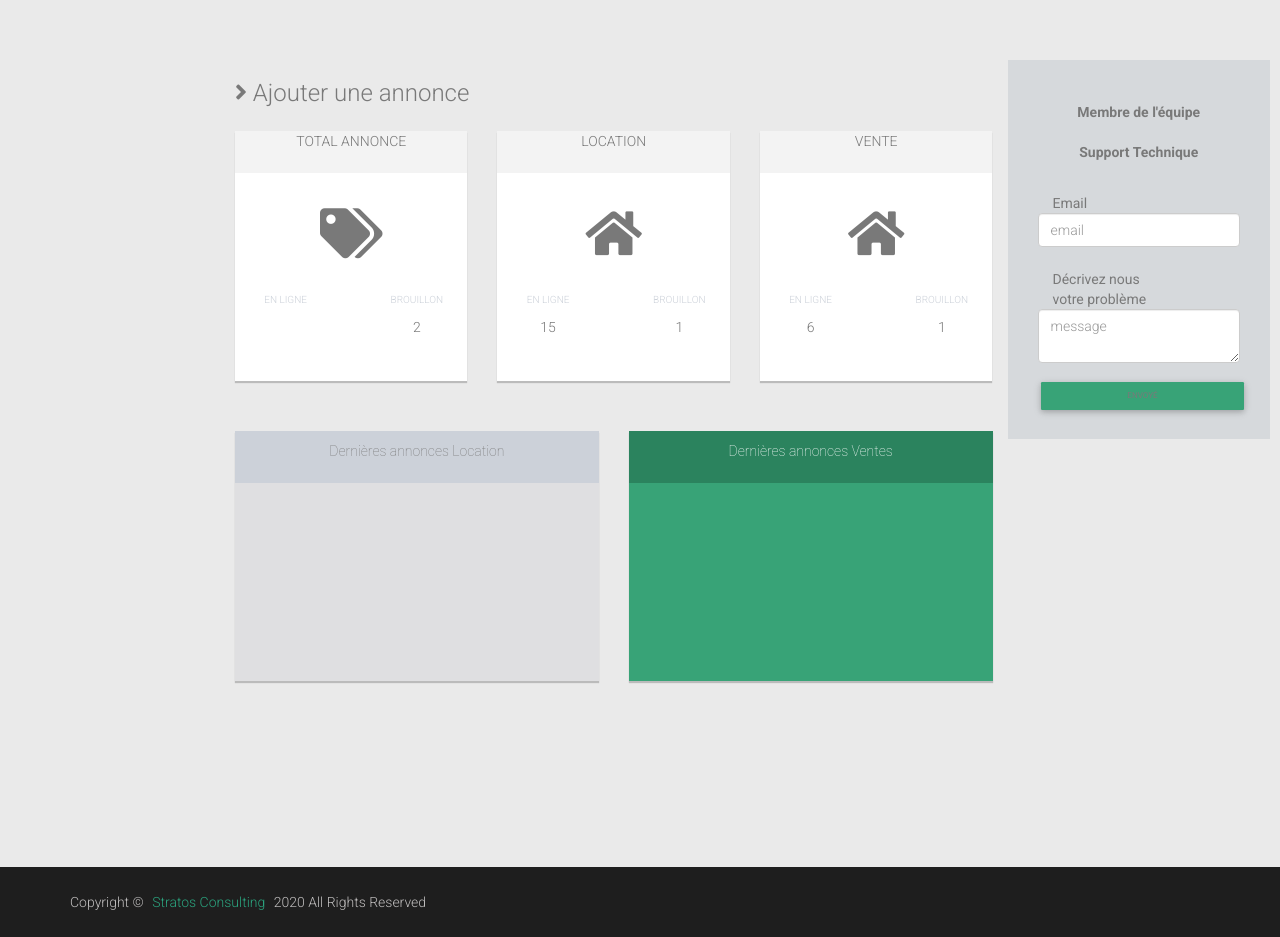
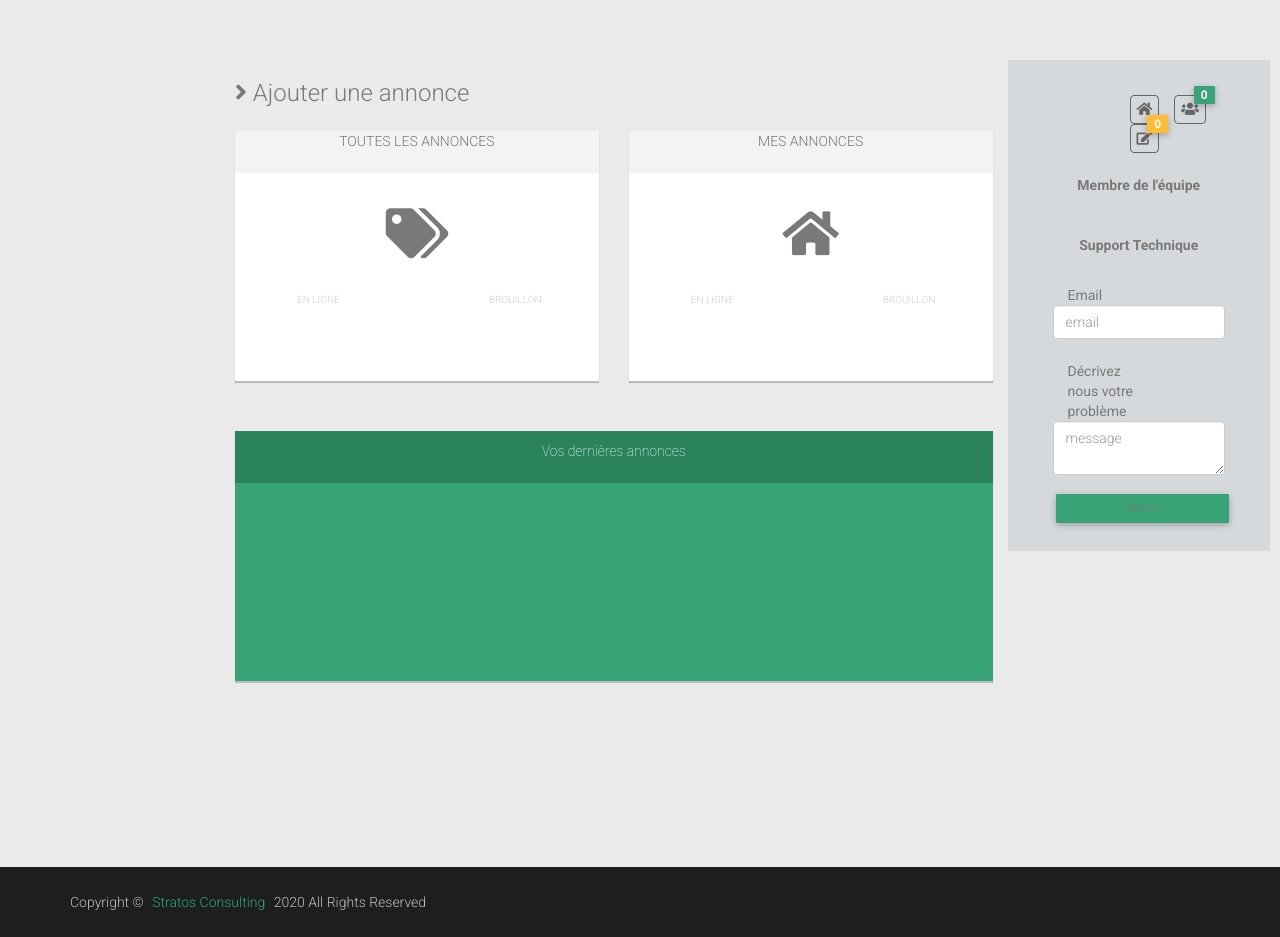
Before and after one commit to LeaLeroy23/Projet5, a PHP site: template templates/dashboard.php in a window 1280 px wide. Shown: the part 163-1100 px from the top of the page. Run offline with PHP 8.4, Linux system fonts and the light colour scheme; the template is opened without the code that fills it, so the values that code supplies are empty; some libraries are stand-ins or nearby versions; some web fonts are replaced.

Commit message:
transfert dashboard en backController avec sécurisation par connexion + modification du dashboard avec application de count

```diff
--- a/config/Router.php
+++ b/config/Router.php
@@ -106,7 +106,7 @@ class Router
                     $this->backController->configuration();
                 }
                 elseif ($route === 'dashboard'){
-                    $this->frontController->dashboard();
+                    $this->backController->dashboard();
                 }
                 elseif ($route === 'logout'){
                     $this->backController->logout();
--- a/templates/dashboard.php
+++ b/templates/dashboard.php
@@ -9,11 +9,11 @@
 
                         <div class="row mt">
                             <!-- col-md-4 -->
-                            <div class="col-md-4 mb">
+                            <div class="col-md-6 mb">
                                 <!-- START WHITE PANEL - NB ESTATE -->
                                 <div class="white-panel pn">
                                     <div class="white-header">
-                                        <h5>TOTAL ANNONCE</h5>
+                                        <h5>TOUTES LES ANNONCES</h5>
                                     </div>
                                     <p><i class="fa fa-tags" id="landing-dashboard"></i></p>
                                     <div class="row">
@@ -23,7 +23,7 @@
                                         </div>
                                         <div class="col-md-6">
                                             <p class="small mt">BROUILLON</p>
-                                            <p>2</p>
+                                            <p><?= $countDraft; ?></p>
                                         </div>
                                     </div>
                                 </div>
@@ -32,21 +32,21 @@
                             <!-- /col-md-4 -->
 
                             <!-- col-md-4 -->
-                            <div class="col-md-4 mb">
+                            <div class="col-md-6 mb">
                                 <!-- START WHITE PANEL - NB RENT -->
                                 <div class="white-panel pn">
                                     <div class="white-header">
-                                        <h5>LOCATION</h5>
+                                        <h5>MES ANNONCES</h5>
                                     </div>
                                     <p><i class="fa fa-home" id="landing-dashboard"></i></p>
                                     <div class="row">
                                         <div class="col-md-6">
                                             <p class="small mt">EN LIGNE</p>
-                                            <p>15</p>
+                                            <p><?php ?></p>
                                         </div>
                                         <div class="col-md-6">
                                             <p class="small mt">BROUILLON</p>
-                                            <p>1</p>
+                                            <p><?php $countByAgent;?></p>
                                         </div>
                                     </div>
                                 </div>
@@ -54,50 +54,17 @@
                             </div>
                             <!-- /col-md-4 -->
 
-                            <!-- col-md-4 -->
-                            <div class="col-md-4 mb">
-                                <!-- START WHITE PANEL - NB SALES -->
-                                <div class="white-panel pn">
-                                    <div class="white-header">
-                                        <h5>VENTE</h5>
-                                    </div>
-                                    <p><i class="fa fa-home" id="landing-dashboard"></i></p>
-                                    <div class="row">
-                                        <div class="col-md-6">
-                                            <p class="small mt">EN LIGNE</p>
-                                            <p>6</p>
-                                        </div>
-                                        <div class="col-md-6">
-                                            <p class="small mt">BROUILLON</p>
-                                            <p>1</p>
-                                        </div>
-                                    </div>
-                                </div>
-                                <!-- START WHITE PANEL - NB SALES -->
-                            </div>
-                            <!-- /col-md-4 -->
                         </div>
 
                         <div class="row mt">
                             <!-- SERVER STATUS PANELS -->
-                            <div class="col-md-6 col-sm-6 mb">
-                                <div class="grey-panel pn donut-chart">
-                                    <div class="grey-header">
-                                        <h5>Dernières annonces Location</h5>
-                                    </div>
-                                    <div class="row">
-
-                                    </div>
-                                </div>
-                            </div>
-                            <!-- /grey-panel -->
 
                             <!-- /col-md-4 -->
-                            <div class="col-md-6 col-sm-6 mb">
+                            <div class="col-md-12 col-sm-12 mb">
                                 <!-- REVENUE PANEL -->
                                 <div class="green-panel pn">
                                     <div class="green-header">
-                                        <h5>Dernières annonces Ventes</h5>
+                                        <h5>Vos dernières annonces</h5>
                                     </div>
                                     <div class="row">
 
@@ -109,8 +76,40 @@
                     </div>
 
                     <div class="col-lg-3 ds">
-
+                        <div class="col-lg-12">
+                            <div class="nav notify-row" id="top_menu">
+                                <!--  notification start -->
+                                <ul class="nav top-menu">
+                                    <!-- settings start -->
+                                    <li class="dropdown">
+                                        <a data-toggle="dropdown" class="dropdown-toggle" href="index.php?route=allEstates">
+                                        <i class="fa fa-home"></i>
+                                        <span class="badge bg-theme"><?php ?></span>
+                                        </a>
+                                    </li>
+                                    <!-- settings end -->
+                                    <!-- inbox dropdown start-->
+                                    <li id="header_inbox_bar" class="dropdown">
+                                        <a data-toggle="dropdown" class="dropdown-toggle" href="index.php?route=allAgents">
+                                        <i class="fa fa-users"></i>
+                                        <span class="badge bg-theme">0</span>
+                                        </a>
+                                    </li>
+                                    <!-- inbox dropdown end -->
+                                    <!-- notification dropdown start-->
+                                    <li id="header_notification_bar" class="dropdown">
+                                        <a data-toggle="dropdown" class="dropdown-toggle" href="index.php?route=allEstates">
+                                        <i class="fa fa-edit"></i>
+                                        <span class="badge bg-warning">0</span>
+                                        </a>
+                                    </li>
+                                    <!-- notification dropdown end -->
+                                </ul>
+                                <!--  notification end -->
+                            </div>
+                        </div>
                         <!-- USERS ONLINE SECTION -->
+                        <div class="col-lg-12">
                             <h4 class="centered mt">Membre de l'équipe</h4>
                             <!-- First Member -->
                             <?php
@@ -118,7 +117,7 @@
                                 ?>
                             <div class="desc">
                                 <div class="thumb">
-                                <img class="img-circle" src="../public/img/agent/ui-sam.jpg" width="35px" height="35px">
+                                    <img class="img-circle" src="../public/img/agent/<?=$agent->getAvatar();?>" width="35px" height="35px">
                                 </div>
                                 <div class="details">
                                     <p>
@@ -130,7 +129,8 @@
                             <?php
                                 }
                             ?>
-
+                        </div>
+                        <div class="col-lg-12">
                             <h4 class="centered mt cog-title">Support Technique</h4>
                             <!-- Start contact form -->
                             <div class="row mt">
@@ -152,7 +152,7 @@
 
                                 </div>
                             </div>
-
+                        </div>
                         <!-- End  contact form -->
 
                     </div>
--- a/templates/login.php
+++ b/templates/login.php
@@ -10,6 +10,7 @@
                             <h2 class="text-uppercase">Connectez-vous</h2>
                             <p>En cas de problème contactez contact@stratos-consulting.fr</p>
                             <?= $this->session->show('needLogin'); ?>
+                            <?= $this->session->show('logout'); ?>
                         </div>
                         <form action="../public/index.php?route=login" method="post">
                             <?= $this->session->show('error_login'); ?>
```
Also changed, not shown: src/DAO/EstateDAO.php (+21 -3 lines), src/controller/BackController.php (+19 -3 lines), src/controller/FrontController.php (+0 -12 lines), templates/base_backoffice.php (+1 -30 lines). Lines whose indentation alone changed are shown as unchanged.
